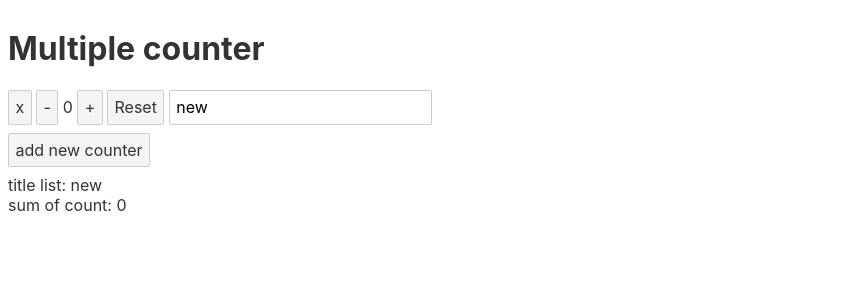
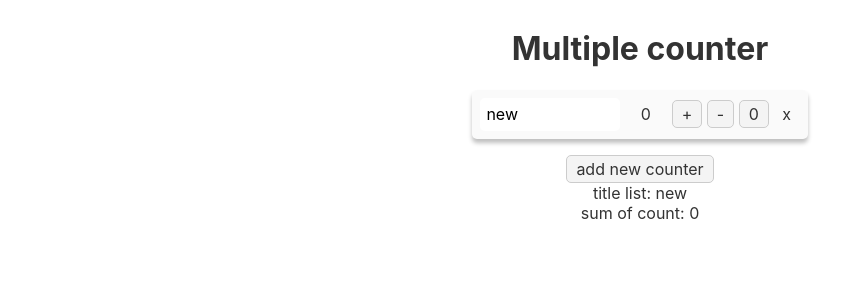
Before and after one commit to AnaKwt/MultipleCounter, a Svelte app: page / in a window 1280 px wide. Shown: the top 300 px of the page, without its empty margins (0-865 px from the left). Built offline with nearby package versions, Linux system fonts and the light colour scheme.

Commit message:
Update style

```diff
--- a/src/App.svelte
+++ b/src/App.svelte
@@ -14,13 +14,24 @@
   $: sum = $counters.reduce((previousValue, currentValue) => previousValue + currentValue.count, 0);
 </script>
 
-<h1>Multiple counter</h1>
+<div class="App">
+  <h1>Multiple counter</h1>
 
-<CounterList />
+  <CounterList />
 
-<div>
-  title list: {titleList($counters)}
+  <p>
+    title list: {titleList($counters)}
+  </p>
+  <p>
+    sum of count: {sum}
+  </p>
 </div>
-<div>
-  sum of count: {sum}
-</div>
+
+<style>
+  .App {
+    text-align: center;
+  }
+  p {
+    margin: 0;
+  }
+</style>
--- a/src/CounterList.svelte
+++ b/src/CounterList.svelte
@@ -11,15 +11,56 @@
 </script>
 
 {#each $counters as counter}
-  <div>
-    <button on:click={() => removeCounter(counter)}>x</button>
-    <button on:click={() => counter.count -= 1}>-</button>
-    <span>{ counter.count }</span>
-    <button on:click={() => counter.count += 1}>+</button>
-    <button on:click={() => counter.count = 0}>Reset</button>
+  <div class="counterBox">
     <input
 			bind:value={counter.title}
 		>
+    <span>{ counter.count }</span>
+    <div class="counterButton">
+      <button on:click={() => counter.count += 1}>+</button>
+      <button on:click={() => counter.count -= 1}>-</button>
+      <button on:click={() => counter.count = 0}>0</button>
+      <button class="deleteButton" on:click={() => removeCounter(counter)} >x</button>
+    </div>
   </div>
 {/each}
 <button on:click={addCounter}>add new counter</button>
+
+<style>
+  .counterBox {
+    padding: 8px;
+    margin: 0 auto 16px;
+    height: auto;
+    display: flex;
+    max-width: 320px;
+    flex-direction: row;
+    justify-content: space-between;
+    align-items: center;
+    gap: 8px;
+    background: rgba(0, 0, 0, 0.02);
+    box-shadow: 0px 4px 4px rgba(0, 0, 0, 0.25);
+    border-radius: 5px;
+  }
+
+  input {
+    margin: 0;
+    max-width: 140px;
+    border-radius: 5px;
+    border: none;
+  }
+
+  button {
+    margin: 0;
+    padding: 3px 9px;
+    border-radius: 5px;
+  }
+
+  button:hover {
+    background: #ddd;
+  }
+
+  .deleteButton {
+    background: none;
+    border: none;
+  }
+</style>
```
